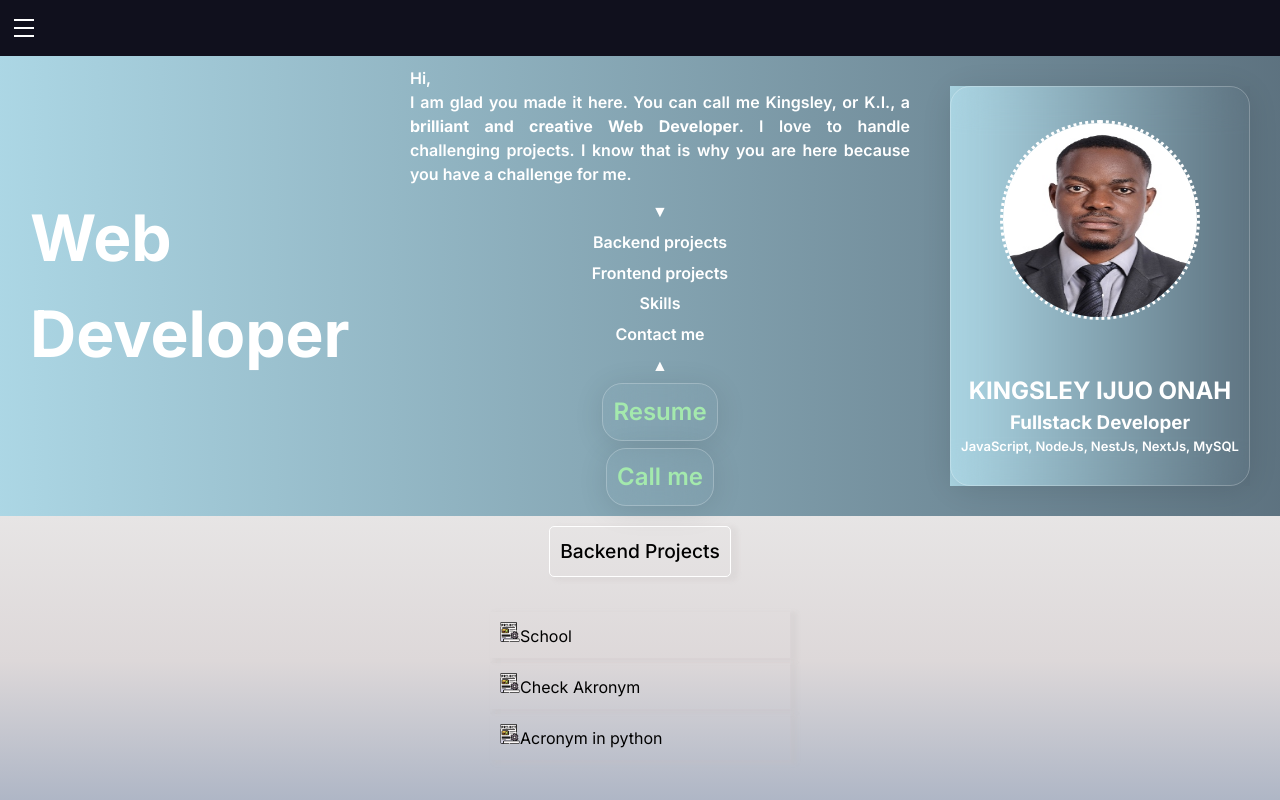
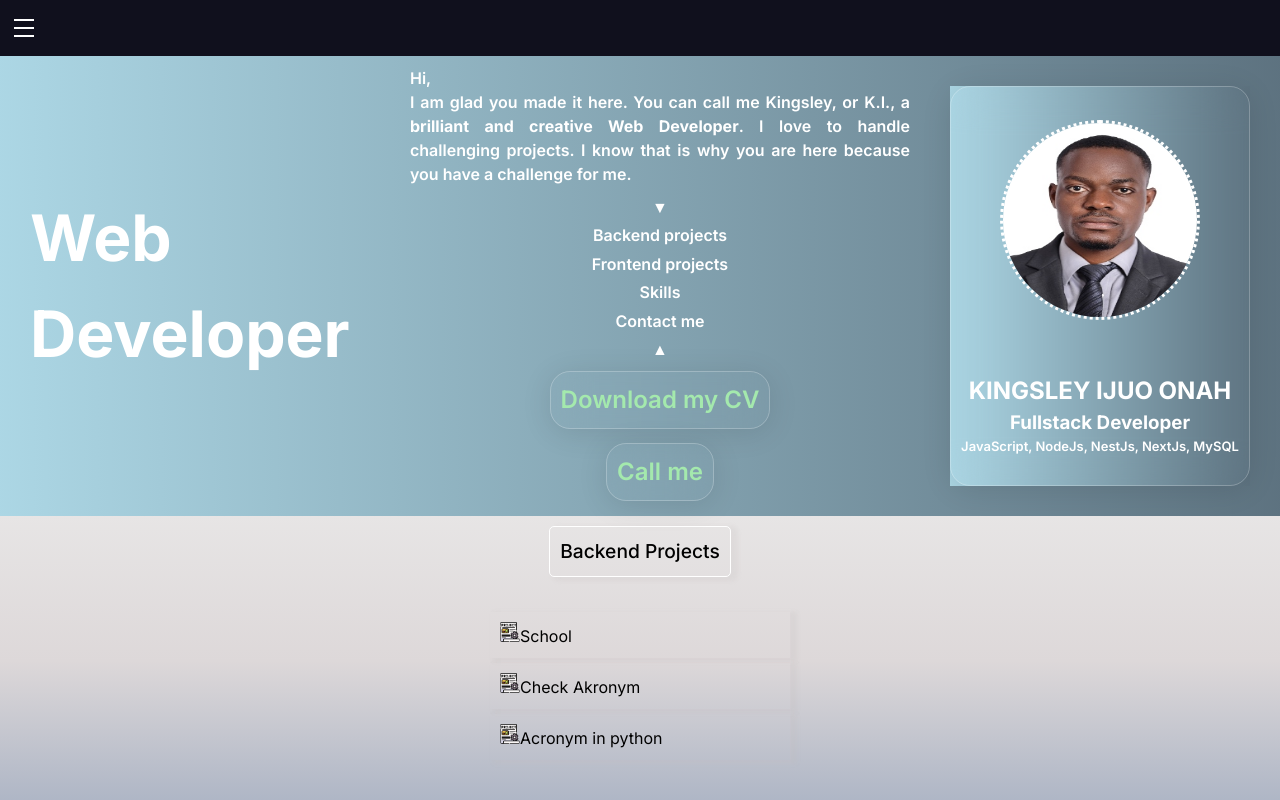
Before and after one commit to zealmaster/portfolio, a Next.js app: page / in a window 1280 px wide. Shown: the top 800 px of the page. Built offline with nearby package versions, Linux system fonts and the light colour scheme.

Commit message:
modified link to download my cv

```diff
--- a/src/app/about/page.module.css
+++ b/src/app/about/page.module.css
@@ -113,6 +113,7 @@
   color: rgb(164, 233, 173);
   font-weight: 600;
   font-size: 24px;
+  margin: 5px;
 }
 @media (max-width: 825px) {
   .main {
--- a/src/app/about/page.tsx
+++ b/src/app/about/page.tsx
@@ -19,7 +19,7 @@ const About = () => {
            <div><Link href='#contact'>Contact me</Link></div>
            <span>&#9650;</span>
            <div className={styles.resume}>
-           <a href="/Kingsley_Onah_CV.pdf" download="Kingsley_Onah_CV.pdf">Resume</a>
+           <a href="/Kingsley_Onah_CV.pdf" download="Kingsley_Onah_CV.pdf">Download my CV</a>
            </div>
            <div className={styles.resume}>
            <a href='tel:+2349120820328'>Call me</a>
```
